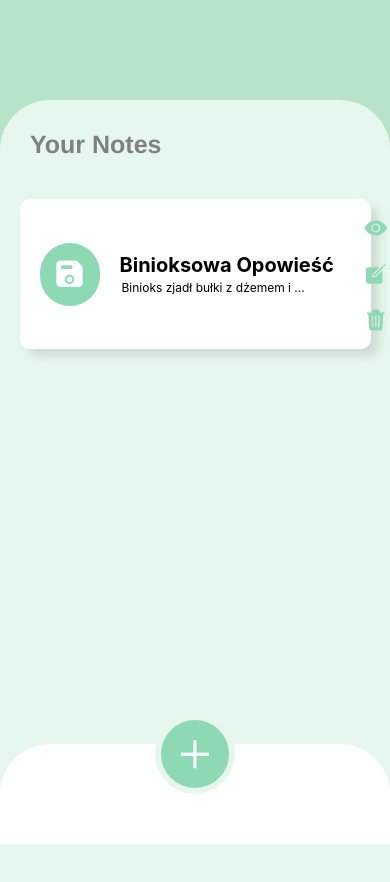
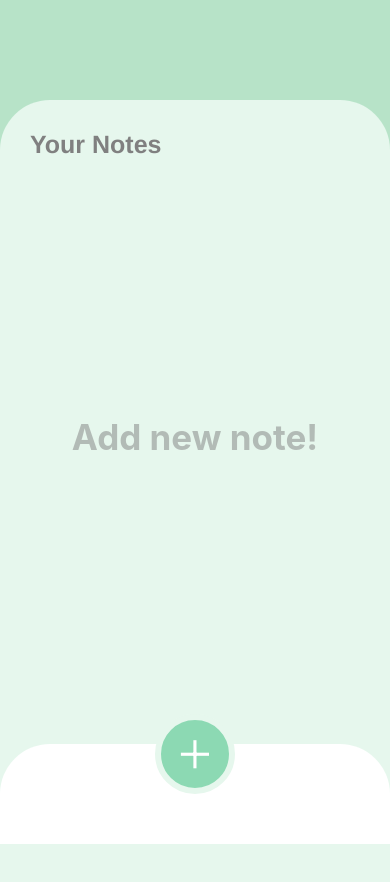
Before and after one commit to Jakukow/Note-React, a React Native app: screen / in a window 390 px wide. Shown: the top 882 px of the page. Built offline with nearby package versions, Linux system fonts and the light colour scheme.

Commit message:
Ogolny koncept gotowy

```diff
--- a/App.js
+++ b/App.js
@@ -9,7 +9,7 @@ import { Provider } from "react-redux";
 import NewNoteForm from "./Screens/NewNoteForm";
 import NewNoteView from "./Screens/NewNoteView";
 import ViewNote from "./Screens/ViewNote";
-
+import EditNoteView from "./Screens/EditNoteView";
 const Stack = createNativeStackNavigator();
 
 export default function App() {
@@ -32,6 +32,7 @@ export default function App() {
               options={{ gestureEnabled: false }}
             />
             <Stack.Screen name="ViewNote" component={ViewNote} />
+            <Stack.Screen name="EditNote" component={EditNoteView} />
           </Stack.Navigator>
         </NavigationContainer>
       </Provider>
--- a/Components/NoteList.js
+++ b/Components/NoteList.js
@@ -1,11 +1,18 @@
-import { FlatList } from "react-native";
+import { FlatList, StyleSheet, Text, View } from "react-native";
 
 import SingleNoteView from "./SingleNoteView";
-import { useSelector } from "react-redux";
+import { useDispatch, useSelector } from "react-redux";
+import { useLayoutEffect } from "react";
+import { sortNotes } from "../Util/noteSlice";
+
 const NoteList = () => {
+  const dispatch = useDispatch();
   const notes = useSelector((state) => state.note.notes);
+  useLayoutEffect(() => {
+    dispatch(sortNotes());
+  }, [notes]);
 
-  return (
+  let content = (
     <FlatList
       data={notes}
       keyExtractor={(item) => item.id}
@@ -19,5 +26,26 @@ const NoteList = () => {
       )}
     />
   );
+  if (notes.length === 0) {
+    content = (
+      <View style={styles.textCont}>
+        <Text style={styles.txt}>Add new note!</Text>
+      </View>
+    );
+  }
+  return content;
 };
 export default NoteList;
+
+const styles = StyleSheet.create({
+  textCont: {
+    alignSelf: "center",
+    marginBottom: 40,
+    opacity: 0.5,
+  },
+  txt: {
+    fontSize: 35,
+    color: "grey",
+    fontWeight: "700",
+  },
+});
--- a/Components/SingleNoteView.js
+++ b/Components/SingleNoteView.js
@@ -14,6 +14,10 @@ const SingleNoteView = ({ title, description, category_icon, id }) => {
     const fittedNote = notes.filter((note) => note.id === id);
     navigation.navigate("ViewNote", fittedNote);
   };
+  const editHandler = () => {
+    const fittedNote = notes.filter((note) => note.id === id);
+    navigation.navigate("EditNote", fittedNote);
+  };
   return (
     <View style={styles.container}>
       <View style={styles.categoryIcon}>
@@ -23,7 +27,7 @@ const SingleNoteView = ({ title, description, category_icon, id }) => {
         <Text style={styles.title}>{title}</Text>
         <Text style={styles.textCont}>
           {description.length > 30
-            ? description.substring(0, 30) + " ..."
+            ? description.substring(0, 30) + "..."
             : description}
         </Text>
       </View>
@@ -41,7 +45,9 @@ const SingleNoteView = ({ title, description, category_icon, id }) => {
           name="create"
           size={24}
           color={Colors.plusButton}
-          onPress={() => {}}
+          onPress={() => {
+            editHandler();
+          }}
         />
         <CustomButton
           name="trash"
@@ -81,6 +87,7 @@ const styles = StyleSheet.create({
   textContainer: {
     marginRight: 25,
     minWidth: 200,
+    maxWidth: 200,
   },
   title: {
     fontSize: 20,
--- a/Screens/EditNoteView.js
+++ b/Screens/EditNoteView.js
@@ -1,5 +1,115 @@
-const EditNoteView = () => {
-  return <View></View>;
-};
+import { useLayoutEffect, useRef, useState } from "react";
+import { StyleSheet, View } from "react-native";
+import {
+  actions,
+  RichEditor,
+  RichToolbar,
+} from "react-native-pell-rich-editor";
+import { Colors } from "../Util/Colors";
+import TextButton from "../Buttons/TextButton";
+import { htmlToText } from "html-to-text";
+import { useDispatch } from "react-redux";
+import { editNote, newNote } from "../Util/noteSlice";
+import { nanoid } from "@reduxjs/toolkit";
 
-export default EditNoteView;
+export default function NewNoteView({ navigation, route }) {
+  const note = route.params[0];
+  const richText = useRef();
+  const dispatch = useDispatch();
+
+  const [descHTML, setDescHTML] = useState("");
+  useLayoutEffect(() => {
+    setDescHTML(note.html);
+  }, []);
+
+  const richTextHandle = (descriptionText) => {
+    if (descriptionText) {
+      setDescHTML(descriptionText);
+    } else {
+      setDescHTML("");
+    }
+  };
+  const SaveHandler = () => {
+    const replaceHTML = descHTML
+      .replace(/<(.|)*?>/g, "")
+      .replace("\n", " ")
+      .trim();
+    const replaceWhiteSpace = replaceHTML.replace(/&nbsp;/g, "").trim();
+    let text = htmlToText(descHTML);
+    const indexSecondNewLine = text.indexOf("\n", text.indexOf("\n") + 1);
+
+    if (indexSecondNewLine !== -1) {
+      text = text.slice(0, indexSecondNewLine);
+    }
+    if (!text) return;
+    const date = new Date().toISOString();
+    const EditedNote = {
+      text: text,
+      html: descHTML,
+      date: date,
+      id: note.id,
+    };
+
+    dispatch(editNote(EditedNote));
+    navigation.navigate("NoteList");
+  };
+
+  return (
+    <View style={styles.container}>
+      <View style={styles.richTextContainer}>
+        <RichToolbar
+          editor={richText}
+          iconTint="white"
+          actions={[
+            actions.setBold,
+            actions.setItalic,
+            actions.insertBulletsList,
+            actions.insertOrderedList,
+            actions.insertLink,
+            actions.setStrikethrough,
+            actions.setUnderline,
+            actions.checkboxList,
+          ]}
+          style={styles.richTextToolbarStyle}
+        />
+        <RichEditor
+          initialFocus={true}
+          scrollEnabled={true}
+          ref={richText}
+          onChange={richTextHandle}
+          placeholder="Type here..."
+          style={styles.richTextEditorStyle}
+          initialHeight={360}
+          initialContentHTML={note.html}
+        />
+        <TextButton fun={SaveHandler}>Save</TextButton>
+      </View>
+    </View>
+  );
+}
+
+const styles = StyleSheet.create({
+  container: {
+    padding: 20,
+    alignItems: "center",
+  },
+
+  richTextContainer: {
+    width: "100%",
+    marginTop: 50,
+  },
+
+  richTextEditorStyle: {
+    borderBottomLeftRadius: 10,
+    borderBottomRightRadius: 10,
+    height: 360,
+    maxHeight: 360,
+    fontSize: 20,
+  },
+
+  richTextToolbarStyle: {
+    backgroundColor: Colors.plusButton,
+    borderTopLeftRadius: 10,
+    borderTopRightRadius: 10,
+  },
+});
--- a/Screens/ViewNote.js
+++ b/Screens/ViewNote.js
@@ -14,7 +14,7 @@ const ViewNote = ({ route }) => {
         <WebView
           style={{ borderBottomLeftRadius: 25, borderBottomRightRadius: 25 }}
           source={{
-            html: `<div style="padding:50;font-size:35">${note.html}</div>`,
+            html: `<div style="padding:50;font-family:'Helvetica';font-size:45;">${note.html}</div>`,
           }}
         />
       </View>
--- a/Util/noteSlice.js
+++ b/Util/noteSlice.js
@@ -2,16 +2,7 @@ import { createSlice } from "@reduxjs/toolkit";
 import { Note } from "./NoteStructure";
 import { useNavigation } from "@react-navigation/native";
 const initialState = {
-  notes: [
-    {
-      //date: new Date(),
-      title: "Binioksowa Opowieść",
-      text: "Binioks zjadł bułki z dżemem i został precelem",
-      icon_category: "save",
-      id: 1,
-      html: "<div>",
-    },
-  ],
+  notes: [],
 };
 
 const noteSlice = createSlice({
@@ -27,9 +18,21 @@ const noteSlice = createSlice({
     newNote: ({ notes }, { payload }) => {
       notes.unshift(payload);
     },
+    editNote: ({ notes }, { payload }) => {
+      const idx = notes.findIndex((note) => note.id === payload.id);
+      notes[idx] = {
+        ...notes[idx],
+        text: payload.text,
+        html: payload.html,
+        date: payload.date,
+      };
+    },
+    sortNotes: ({ notes }) => {
+      notes.sort((a, b) => new Date(b.date) - new Date(a.date));
+    },
   },
 });
 
-export const { deleteNote, newNote, viewNote } = noteSlice.actions;
+export const { deleteNote, newNote, editNote, sortNotes } = noteSlice.actions;
 
 export default noteSlice.reducer;
```
